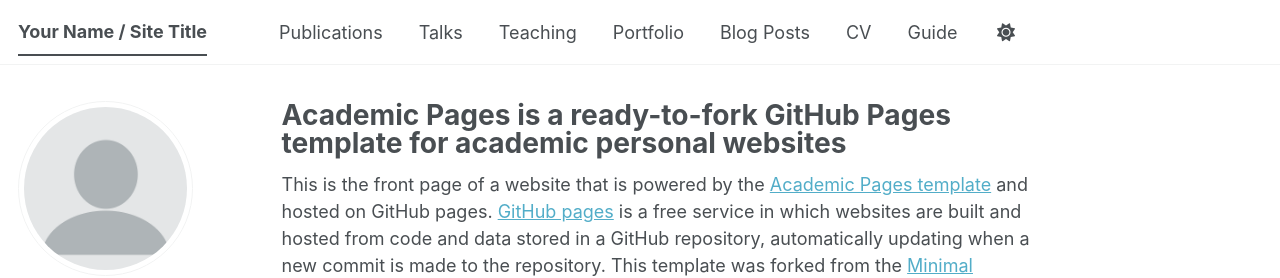
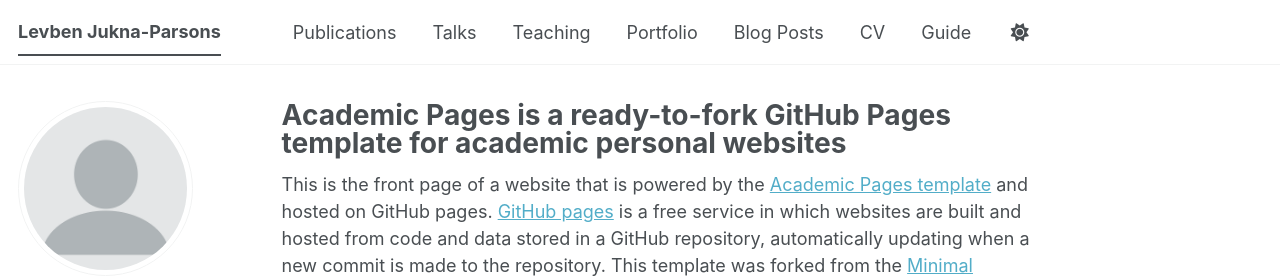
Before and after one commit to levparsons/AcademicWebsite, a Jekyll site: the page built from _pages/about.md, in a window 1280 px wide. Shown: the top 278 px of the page. Built offline with Jekyll 4.4.1, drawn with Linux system fonts in a browser that asks for light colours; some web fonts are replaced; a script bundle is joined from its source files by our own code; library files that are not in the unit come from our copies.

Commit message:
Update _config.yml

```diff
--- a/_config.yml
+++ b/_config.yml
@@ -9,7 +9,7 @@
 # Basic Site Settings
 locale                   : "en-US"
 site_theme               : "default" # The available themes options are "default", "air", "sunrise", "mint", "dirt" and "contrast"
-title                    : "Your Name / Site Title"
+title                    : "Levben Jukna-Parsons"
 title_separator          : "-"
 name                     : &name "Your Name"
 description              : &description "Your Name's academic portfolio"   # Update this with a general description of your site, this is the default if not overridden by a page
```
